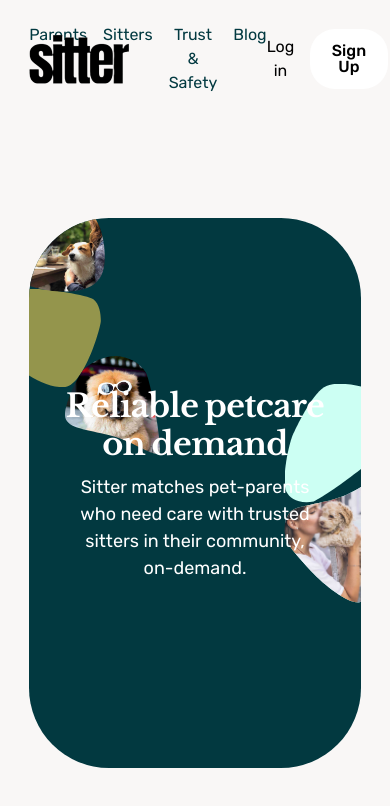
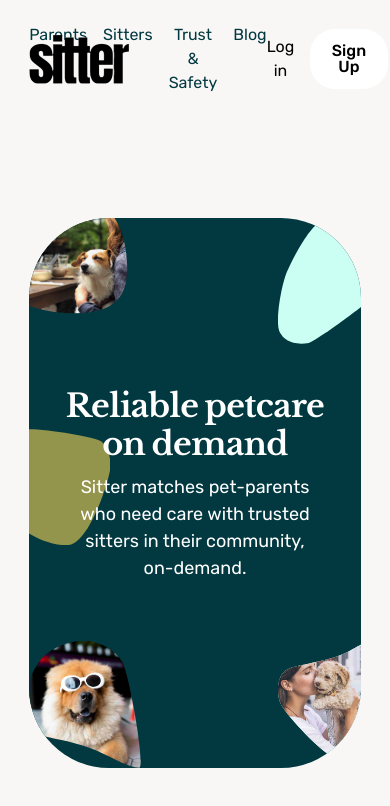
Before and after one commit to samsonc89/otter-replica, a React (Vite) app: page / in a window 390 px wide. Shown: the top 806 px of the page. Built offline with nearby package versions, Linux system fonts and the light colour scheme.

Commit message:
Adjust alignment for medium size screens

```diff
--- a/src/components/Header/header.css
+++ b/src/components/Header/header.css
@@ -25,6 +25,7 @@
   height: 100%;
   display: flex;
   flex-direction: column;
+  justify-content: space-between;
 }
 
 .hero-shape-container {
@@ -87,9 +88,6 @@
   display: flex;
 }
 
-.hero-shape-top-right-container {
-}
-
 .hero-shape-top-right {
   background-color: hsl(166deg 99% 90%);
   -webkit-clip-path: url(#top-right);
@@ -141,6 +139,21 @@
     height: 63vh;
     max-height: 710px;
   }
+  .hero-column {
+    width: 35%;
+  }
+  .hero-shape-middle-left-container {
+    width: 100%;
+    padding-top: 100%;
+    margin-top: 0%;
+  }
+  .hero-shape-bottom-left-container {
+    margin-top: -15%;
+    margin-left: -10%;
+  }
+  .hero-column-right {
+    justify-content: space-between;
+  }
 }
 
 @media screen and (max-width: 480px) {
```
